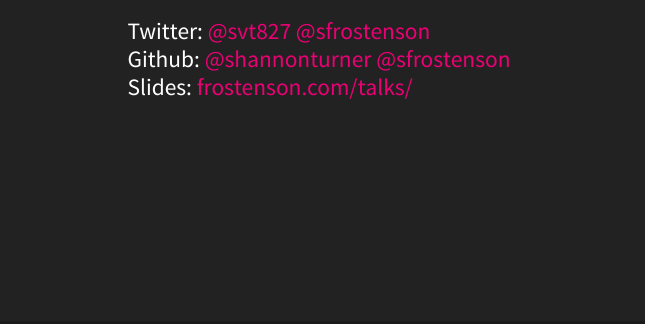
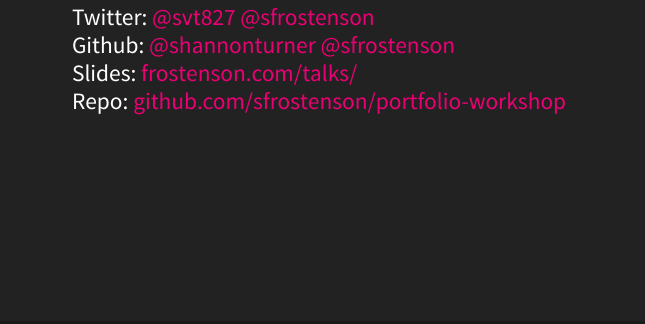
Before and after one commit to sfrostenson/slides, a website: page 2015-08-techladyhackathon-portfolio/index.html in a window 1280 px wide. Shown: the part 476-800 px from the top of the page, without its empty margins (321-966 px from the left). Drawn offline with nearby package versions, Linux system fonts and the light colour scheme.

Commit message:
added link to repo for code examples

```diff
--- a/2015-08-techladyhackathon-portfolio/index.html
+++ b/2015-08-techladyhackathon-portfolio/index.html
@@ -43,9 +43,11 @@
 				<section>
 					<h1>Let's Build a Portfolio!</h1>
 					<h6>Shannon Turner &amp; Sarah Frostenson</h6>
-					<small>Twitter: <a href="https://twitter.com/svt827" target="_blank">@svt827</a>&nbsp;<a href="https://twitter.com/sfrostenson" target="_blank">@sfrostenson</a><br>Github: <a href="https://github.com/shannonturner" target="_blank">@shannonturner&nbsp;<a href="https://github.com/sfrostenson" target="_blank">@sfrostenson</a><br>Slides: <a href="http://frostenson.com/talks/" target="_blank">frostenson.com/talks/</a></small>
+					<small>Twitter: <a href="https://twitter.com/svt827" target="_blank">@svt827</a>&nbsp;<a href="https://twitter.com/sfrostenson" target="_blank">@sfrostenson</a><br>Github: <a href="https://github.com/shannonturner" target="_blank">@shannonturner&nbsp;<a href="https://github.com/sfrostenson" target="_blank">@sfrostenson</a><br>Slides: <a href="http://frostenson.com/talks/" target="_blank">frostenson.com/talks/</a><br>Repo: <a href="https://github.com/sfrostenson/portfolio-workshop" target="_blank">github.com/sfrostenson/portfolio-workshop</a></small>
 					<aside class="notes">
 						To copy and paste code snippests, all participants should follow along w/ the slides by navigating to frostenson.com/talks/ and clicking on the Let's Build a Porfolio slidedeck. To launch speaker notes simply type S on your keyboard.
+						<br>
+						The portfolio code we discuss in today's workshop can be found in sarah's github account in the repo portfolio-workshop.
                     </aside>
 				</section>
 
```
Also changed, not shown: 2015-08-techladyhackathon-portfolio/README.md.
